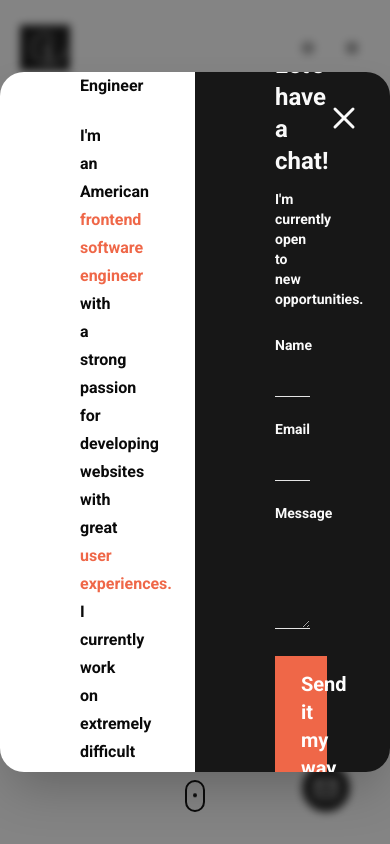
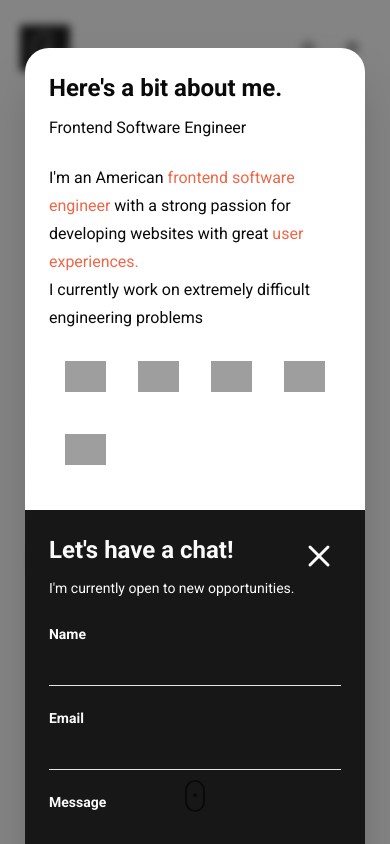
Before and after one commit to WilliamGiammona/william-giammona-website, a Next.js app: page / in a window 390 px wide. Both pictures are taken after a click on the icon 326 px from the left and 788 px from the top of the page. Shown: the top 844 px of the page. Built offline with nearby package versions, Linux system fonts and the light colour scheme; no server answers; grey boxes are pictures that could not be loaded.

Commit message:
modal adjustment for small screens

```diff
--- a/app/components/Modal.tsx
+++ b/app/components/Modal.tsx
@@ -74,20 +74,18 @@ const Modal = () => {
   return (
     <div>
       <Mail
-        className="text-primary-foreground rounded-full cursor-pointer fixed bottom-8 right-10 transition-all duration-300 ease-in-out hover:scale-110 active:scale-90 z-20 bg-mailButtonBg px-3 w-[48px] h-[48px] md:w-[72px] md:h-[72px]"
+        className="text-primary-foreground rounded-full cursor-pointer fixed bottom-6 right-10 transition-all duration-300 ease-in-out hover:scale-110 active:scale-90 z-20 bg-mailButtonBg px-3 w-[48px] h-[48px] md:w-[72px] md:h-[72px]"
         onClick={handleMailClick}
       />
 
       {isFormVisible && (
         <>
           <div className="fixed inset-0 backdrop-blur-sm bg-foreground/50 z-30" />
+          <div className="fixed inset-0 z-40 overflow-y-auto">
+            <div className="flex min-h-full items-center justify-center p-4">
+              <div className={`modal ${isClosing ? "closing" : ""}`}>
                 <div
-            className={`modal fixed top-1/2 left-1/2 -translate-x-1/2 -translate-y-1/2 font-bold w-full max-w-5xl z-40 flex ${
-              isClosing ? "closing" : ""
-            }`}
-          >
-            <div
-              className={`w-1/2 bg-background text-foreground flex flex-col justify-center py-10 px-20 ${
+                  className={`w-full md:w-1/2 bg-background text-foreground flex flex-col justify-center py-6 md:py-10 px-6 md:px-20 min-h-[400px] ${
                     isClosing ? "slide-out-left" : "slide-in-left"
                   }`}
                 >
@@ -97,7 +95,9 @@ const Modal = () => {
                   <h4 className="mt-3 mb-6">Frontend Software Engineer</h4>
                   <p className="mb-2 leading-7">
                     I&apos;m an American{" "}
-                <span className="text-orange">frontend software engineer</span>{" "}
+                    <span className="text-orange">
+                      frontend software engineer
+                    </span>{" "}
                     with a strong passion for developing websites with great{" "}
                     <span className="text-orange">user experiences.</span>
                     <br />I currently work on extremely difficult engineering
@@ -166,7 +166,7 @@ const Modal = () => {
                   </div>
                 </div>
                 <div
-              className={`w-1/2 bg-primary text-primary-foreground py-10 px-20 flex flex-col justify-center relative ${
+                  className={`w-full md:w-1/2 bg-primary text-primary-foreground py-6 md:py-10 px-6 md:px-20 flex flex-col justify-center relative min-h-[400px] ${
                     isClosing ? "slide-out-right" : "slide-in-right"
                   }`}
                 >
@@ -176,7 +176,9 @@ const Modal = () => {
                   >
                     <X size={36} />
                   </div>
-              <h3 className="text-2xl font-bold">Let&apos;s have a chat!</h3>
+                  <h3 className="text-2xl font-bold">
+                    Let&apos;s have a chat!
+                  </h3>
                   <h4 className="mt-3 mb-6 text-sm">
                     I&apos;m currently open to new opportunities.
                   </h4>
@@ -252,10 +254,12 @@ const Modal = () => {
                       >
                         <X size={36} />
                       </div>
-                  The email service is temporarily unavailable. Please contact
-                  me directly at williamgiammona94@gmail.com
+                      The email service is temporarily unavailable. Please
+                      contact me directly at williamgiammona94@gmail.com
                     </div>
                   )}
+                </div>
+              </div>
             </div>
           </div>
         </>
--- a/app/globals.css
+++ b/app/globals.css
@@ -149,7 +149,7 @@
   }
 
   .modal {
-    @apply flex absolute top-1/2 left-1/2 -translate-x-1/2 -translate-y-1/2 w-11/12 max-w-6xl h-[700px] shadow-2xl rounded-3xl overflow-hidden;
+    @apply flex flex-col md:flex-row w-[95%] md:w-full max-w-6xl mx-auto my-8 min-h-[700px] shadow-2xl rounded-3xl overflow-hidden;
   }
 
   .modal__language {
```
Lines whose indentation alone changed are shown as unchanged.
